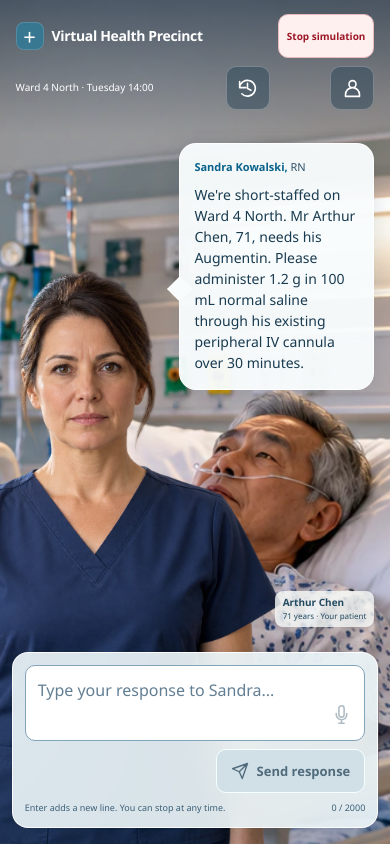
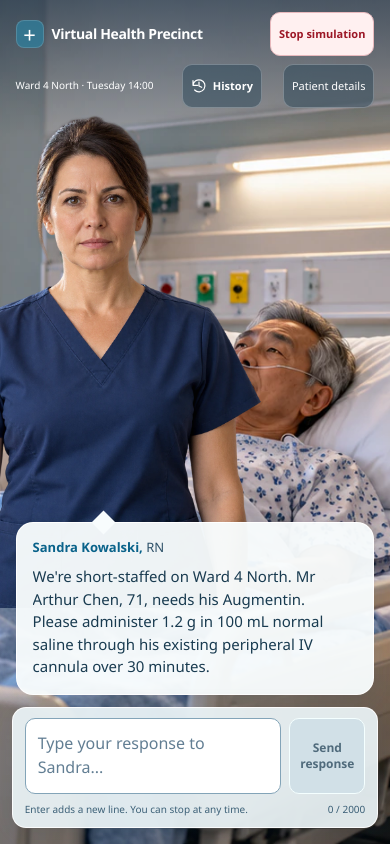
Before and after one commit to RJLaursen/COSC2408-GroupProject, a Next.js app: page / in a window 390 px wide. Built offline with nearby package versions, Linux system fonts and the light colour scheme.

Commit message:
feat: refine simulation flow and educational outcomes

```diff
--- a/app/globals.css
+++ b/app/globals.css
@@ -39,12 +39,12 @@ h1, h2, h3, p {
 
 .application-shell {
   position: relative;
-  min-height: 100dvh;
+  min-height: var(--available-height, 100dvh);
 }
 
 .simulation-stage {
   position: relative;
-  height: 100dvh;
+  height: var(--available-height, 100dvh);
   min-height: 580px;
   overflow: hidden;
   isolation: isolate;
@@ -632,7 +632,7 @@ textarea::placeholder {
   inset: 0;
   width: min(450px, 100%);
   max-width: none;
-  height: 100dvh;
+  height: var(--available-height, 100dvh);
   max-height: none;
   margin: 0 0 0 auto;
   padding: 0;
@@ -767,14 +767,85 @@ textarea::placeholder {
 }
 
 .conclusion-card {
+  display: flex;
+  flex-direction: column;
   width: min(100%, 36rem);
   max-height: 100%;
-  overflow-y: auto;
-  padding: 2rem;
+  overflow: hidden;
   background: #f8fcfdfa;
   border: 1px solid #fff;
   border-radius: 22px;
   box-shadow: 0 12px 40px #102b4138;
+}
+
+.outcome-content {
+  min-height: 0;
+  overflow-y: auto;
+  overscroll-behavior: contain;
+  padding: 2rem;
+}
+
+.outcome-content:focus-visible {
+  outline-offset: -4px;
+}
+
+.outcome-actions {
+  flex-shrink: 0;
+  padding: 1rem 2rem;
+  border-top: 1px solid var(--line);
+}
+
+.outcome-actions .button-primary {
+  min-height: 44px;
+  font-size: 0.875rem;
+}
+
+.conclusion-card blockquote {
+  margin: 1rem 0;
+  padding: 0.75rem 1rem;
+  border-left: 3px solid #7fa9b8;
+  background: #eaf3f6;
+  font-size: 0.875rem;
+}
+
+.coercion-note {
+  padding: 0.75rem;
+  border: 1px solid var(--line);
+  border-radius: 8px;
+  background: #edf4f7;
+}
+
+.learning-resources {
+  margin-top: 1.25rem;
+  padding-top: 1rem;
+  border-top: 1px solid var(--line);
+}
+
+.learning-resources h3 {
+  font-size: 1rem;
+}
+
+.conclusion-card section.learning-resources p {
+  color: var(--muted);
+  font-size: 0.75rem;
+  margin-top: 0.375rem;
+}
+
+.learning-resources ul {
+  list-style: none;
+  padding: 0;
+  margin: 0.5rem 0 0;
+}
+
+.learning-resources a {
+  display: flex;
+  align-items: center;
+  min-height: 44px;
+  padding: 0.375rem 0;
+  color: #125778;
+  font-size: 0.8125rem;
+  text-underline-offset: 3px;
+  overflow-wrap: anywhere;
 }
 
 .conclusion-card h2 {
@@ -879,18 +950,18 @@ textarea::placeholder {
 
 @media (max-width: 600px) {
   .simulation-stage {
-    min-height: 520px;
+    min-height: 0;
   }
   .application-header {
     display: grid;
-    grid-template-columns: 1fr auto auto auto;
+    grid-template-columns: minmax(0, 1fr) auto auto;
     left: 4%;
     right: 4%;
     gap: 0.5rem;
-    padding: 0.875rem 0;
+    padding: 0.75rem 0;
   }
   .application-brand {
-    grid-column: 1 / 4;
+    grid-column: 1 / 3;
     grid-row: 1;
   }
   .brand-mark {
@@ -903,146 +974,136 @@ textarea::placeholder {
     font-size: 0.875rem;
   }
   .ward-label {
-    grid-column: 1 / 3;
+    grid-column: 1;
     grid-row: 2;
     padding: 0;
     border: 0;
     font-size: 0.625rem;
+    white-space: normal;
   }
   .hud-controls {
     display: contents;
   }
   .history-button {
-    grid-column: 3;
+    grid-column: 2;
     grid-row: 2;
-    width: 44px;
     padding: 0.5rem;
+    font-size: 0.6875rem;
+    gap: 0.375rem;
   }
-  .history-button span {
-    position: absolute;
-    width: 1px;
-    height: 1px;
-    overflow: hidden;
-    clip-path: inset(50%);
+  .history-button .ui-icon {
+    width: 16px;
+    height: 16px;
   }
   .patient-information {
-    grid-column: 4;
+    grid-column: 3;
     grid-row: 2;
     position: static;
     justify-self: end;
   }
   .patient-information summary {
-    width: 44px;
     padding: 0.5rem;
     justify-content: center;
+    font-size: 0.6875rem;
   }
-  .patient-information summary > span {
-    position: absolute;
-    width: 1px;
-    height: 1px;
-    overflow: hidden;
-    clip-path: inset(50%);
+  .patient-information summary .ui-icon, .details-toggle {
+    display: none;
   }
   .patient-information-content {
     top: 100%;
     right: 0;
     width: min(320px, 100%);
-    max-height: calc(100dvh - 10rem);
+    max-height: calc(var(--available-height, 100dvh) - 8rem);
   }
   .hud-controls > .button-stop {
-    grid-column: 4;
+    grid-column: 3;
     grid-row: 1;
     padding: 0.5rem;
-    font-size: 0.625rem;
+    font-size: 0.6875rem;
   }
   .hud-controls > .button-stop .stop-symbol {
     display: none;
   }
   .sandra-art {
-    left: -28%;
-    height: 70%;
+    left: -19%;
+    top: 12%;
+    bottom: auto;
+    height: 60%;
   }
   .ward-background {
     object-position: 78% top;
   }
   .ward-background-frame {
-    height: 130%;
+    height: 100%;
   }
   .speech-bubble {
-    left: 46%;
-    top: 17%;
-    width: 50%;
-    padding: 0.875rem;
+    left: 4%;
+    top: auto;
+    bottom: calc(var(--composer-height, 110px) + 1.75rem);
+    width: 92%;
+    padding: 0.875rem 1rem;
     border-radius: 17px;
   }
   .speech-bubble::before {
-    left: -9px;
-    top: clamp(42px, 60%, 136px);
+    left: 22%;
+    top: -9px;
     width: 17px;
     height: 17px;
+    border: 0;
   }
   .speech-heading {
     gap: 0.25rem;
     margin-bottom: 0.5rem;
   }
   .speech-heading h2 {
-    font-size: 0.6875rem;
+    font-size: 0.8125rem;
   }
   .speech-heading > span {
     display: none;
   }
   .speech-content {
-    font-size: 0.875rem;
+    font-size: 0.9375rem;
     line-height: 1.5;
-    max-height: 23dvh;
+    max-height: min(18dvh, calc(var(--available-height, 100dvh) * 0.18));
   }
-  .scene-patient-label {
-    top: 70%;
-    right: 4%;
-    font-size: 0.625rem;
-    padding: 0.25rem 0.5rem;
-  }
-  .scene-patient-label span {
-    font-size: 0.5rem;
+  .scene-patient-label, .student-avatar, .microphone-placeholder {
+    display: none;
   }
   .response-form {
     left: 3%;
     right: 3%;
     bottom: max(1rem, env(safe-area-inset-bottom));
-    padding: 0.75rem;
-    border-radius: 16px;
+    padding: 0.625rem 0.75rem;
+    border-radius: 14px;
   }
   .composer-row {
-    flex-wrap: wrap;
+    flex-wrap: nowrap;
+    align-items: stretch;
     gap: 0.5rem;
   }
-  .student-avatar {
-    display: none;
-  }
   .composer-input {
-    flex-basis: 100%;
     padding: 0.25rem;
     border-radius: 10px;
   }
   textarea {
-    min-height: 3.5rem;
-    max-height: min(8rem, 22dvh);
+    min-height: 3.25rem;
+    max-height: min(7rem, 22dvh);
     padding: 0.5rem;
   }
-  .button-primary {
-    margin-left: auto;
-    min-height: 44px;
-    padding: 0.5rem 0.875rem;
-    font-size: 0.8125rem;
+  .composer-row .button-primary {
+    margin: 0;
+    width: 76px;
+    min-height: 50px;
+    padding: 0.5rem;
+    font-size: 0.75rem;
     border-radius: 10px;
   }
-  .button-primary .ui-icon {
-    width: 18px;
-    height: 18px;
+  .composer-row .button-primary .ui-icon {
+    display: none;
   }
   .response-help {
     padding: 0.5rem 0 0;
-    font-size: 0.5625rem;
+    font-size: 0.625rem;
     gap: 0.5rem;
   }
   .retry-notice {
@@ -1050,11 +1111,7 @@ textarea::placeholder {
     padding: 0.625rem;
   }
   .student-utterance {
-    max-width: 48%;
-    right: 4%;
-    bottom: 25%;
-    font-size: 0.75rem;
-    max-height: 80px;
+    display: none;
   }
   .history-drawer {
     width: 100%;
@@ -1065,8 +1122,40 @@ textarea::placeholder {
   .history-log {
     padding: 1rem;
   }
-  .conclusion-card {
-    padding: 1.5rem;
+  .outcome-region:not(:empty) {
+    padding-top: 7.25rem;
+    padding-bottom: 1rem;
+  }
+  .outcome-content {
+    padding: 1.25rem;
+  }
+  .outcome-actions {
+    padding: 0.75rem 1.25rem;
+  }
+  .outcome-actions .button-primary {
+    width: 100%;
+  }
+}
+
+@media (max-width: 600px) and (max-height: 650px) {
+  .sandra-art {
+    left: -4%;
+  }
+  .application-header {
+    padding: 0.375rem 0;
+    gap: 0.25rem;
+  }
+  .speech-content {
+    max-height: 13dvh;
+  }
+  .speech-bubble {
+    padding: 0.625rem 0.875rem;
+  }
+  .speech-heading {
+    margin-bottom: 0.25rem;
+  }
+  .response-help {
+    font-size: 0.5625rem;
   }
 }
 
--- /dev/null
+++ b/app/outcome-panel.tsx
@@ -0,0 +1,90 @@
+import type { RefObject } from "react";
+import type { ScenarioState } from "@/lib/scenario";
+import { learningResources } from "@/lib/learning-resources";
+
+type Props = {
+  state: ScenarioState;
+  agreedAfterRefusal: boolean;
+  headingRef: RefObject<HTMLHeadingElement | null>;
+  onRestart: () => void;
+};
+
+export default function OutcomePanel({ state, agreedAfterRefusal, headingRef, onRestart }: Props) {
+  if (state !== "YES_OUTCOME" && state !== "NO_OUTCOME" && state !== "EXIT") return null;
+  const title = state === "YES_OUTCOME" ? "You agreed to the task" :
+    state === "NO_OUTCOME" ? "You maintained your boundary" : "Simulation stopped";
+
+  return (
+    <section className="conclusion-card" aria-labelledby="outcome-heading">
+      <div className="outcome-content" tabIndex={0} aria-label="Outcome feedback">
+        <p className="eyebrow">{state === "EXIT" ? "Conversation ended" : "Simulation complete · Reflection"}</p>
+        <h2 id="outcome-heading" ref={headingRef} tabIndex={-1}>{title}</h2>
+        {state === "YES_OUTCOME" && (
+          <>
+            <p>
+              In this scenario, you had not been clinically assessed or authorised
+              to administer IV medication independently. Agreeing to Sandra&apos;s
+              request would mean acting outside your authorised scope and could
+              put Mr Chen at risk of medication-related harm.
+            </p>
+            {agreedAfterRefusal && (
+              <p className="coercion-note">
+                You initially refused, then agreed as the pressure continued.
+                Holding a boundary with a senior colleague can be difficult;
+                your initial concern still mattered.
+              </p>
+            )}
+            <p>
+              This exercise is an opportunity to practise, not a judgement of you.
+              A respectful refusal could be:
+            </p>
+            <blockquote>
+              &ldquo;Sandra, I want to help, but I am not assessed or authorised to
+              administer IV medication independently. I cannot take on this task.
+              Is there another way I can help?&rdquo;
+            </blockquote>
+            <p>
+              Before taking on a task you are not authorised to perform, pause and
+              contact your clinical facilitator or placement coordinator. Discuss
+              the request and any pressure you experienced, and seek guidance and support.
+            </p>
+          </>
+        )}
+        {state === "NO_OUTCOME" && (
+          <>
+            <p>
+              You maintained a professional boundary despite pressure. In this
+              scenario, the task was outside your assessed and authorised scope.
+              Declining it helps protect the patient and supports safe practice.
+            </p>
+            <p>
+              Afterwards, make a factual record of the request, your response and
+              the relevant circumstances using your placement&apos;s approved
+              documentation or reporting process. Raise the incident with your
+              clinical facilitator or placement coordinator and seek support
+              with the next steps.
+            </p>
+          </>
+        )}
+        {state === "EXIT" ? (
+          <p>You have left the conversation. You can take a break or close this page whenever you are ready.</p>
+        ) : (
+          <section className="learning-resources" aria-labelledby="learning-heading">
+            <h3 id="learning-heading">Further learning</h3>
+            <p>Official public resources. Links open in a new tab.</p>
+            <ul>
+              {learningResources.map((resource) => (
+                <li key={resource.href}>
+                  <a href={resource.href} target="_blank" rel="noopener noreferrer">{resource.label}</a>
+                </li>
+              ))}
+            </ul>
+          </section>
+        )}
+      </div>
+      <div className="outcome-actions">
+        <button className="button-primary" type="button" onClick={onRestart}>Restart simulation</button>
+      </div>
+    </section>
+  );
+}
--- a/app/page.tsx
+++ b/app/page.tsx
@@ -17,12 +17,23 @@ import {
 import SandraReply from "./sandra-reply";
 import WardScene, { expressionForState, type SandraExpression } from "./ward-scene";
 import UiIcon from "./ui-icon";
+import OutcomePanel from "./outcome-panel";
 
 type Conversation = {
   state: ScenarioState;
   messages: Message[];
   expression: SandraExpression;
+  agreedAfterRefusal: boolean;
 };
+
+function initialConversation(): Conversation {
+  return {
+    state: "INITIAL_REQUEST",
+    messages: [{ speaker: "Sandra", text: sandraDialogue.INITIAL_REQUEST }],
+    expression: "neutral",
+    agreedAfterRefusal: false,
+  };
+}
 
 // Presentation only: the API starts immediately and Stop cancels this short wait.
 function waitForPresentation(milliseconds: number, signal: AbortSignal) {
@@ -39,16 +50,17 @@ function waitForPresentation(milliseconds: number, signal: AbortSignal) {
 }
 
 export default function Home() {
-  const [conversation, setConversation] = useState<Conversation>({
-    state: "INITIAL_REQUEST",
-    messages: [{ speaker: "Sandra", text: sandraDialogue.INITIAL_REQUEST }],
-    expression: "neutral",
-  });
+  const [conversation, setConversation] = useState<Conversation>(initialConversation);
   const [response, setResponse] = useState("");
   const [isLoading, setIsLoading] = useState(false);
   const [revealingReply, setRevealingReply] = useState<string | null>(null);
   const [failedTurn, setFailedTurn] = useState<{ text: string; history: Message[] } | null>(null);
   const pendingRequest = useRef<AbortController | null>(null);
+  const requestTimeout = useRef<number | null>(null);
+  const restartFocus = useRef(false);
+  const applicationShell = useRef<HTMLDivElement | null>(null);
+  const sceneStage = useRef<HTMLElement | null>(null);
+  const responseForm = useRef<HTMLFormElement | null>(null);
   const responseInput = useRef<HTMLTextAreaElement | null>(null);
   const conversationLog = useRef<HTMLOListElement | null>(null);
   const historyDialog = useRef<HTMLDialogElement | null>(null);
@@ -65,10 +77,40 @@ export default function Home() {
   const latestSandraIndex = conversation.messages.lastIndexOf(latestSandra);
   const latestStudent = conversation.messages.findLast((message) => message.speaker === "You");
 
-  useEffect(() => () => {
+  const cancelPendingTurn = useCallback(() => {
     pendingRequest.current?.abort();
     pendingRequest.current = null;
+    if (requestTimeout.current !== null) window.clearTimeout(requestTimeout.current);
+    requestTimeout.current = null;
   }, []);
+
+  useEffect(() => () => cancelPendingTurn(), [cancelPendingTurn]);
+
+  useEffect(() => {
+    const viewport = window.visualViewport;
+    function updateHeight() {
+      if (!viewport || viewport.scale === 1) {
+        applicationShell.current?.style.setProperty("--available-height", `${viewport?.height ?? window.innerHeight}px`);
+      }
+    }
+    updateHeight();
+    viewport?.addEventListener("resize", updateHeight);
+    window.addEventListener("resize", updateHeight);
+    return () => {
+      viewport?.removeEventListener("resize", updateHeight);
+      window.removeEventListener("resize", updateHeight);
+    };
+  }, []);
+
+  useEffect(() => {
+    const form = responseForm.current;
+    if (!active || !form) return;
+    const observer = new ResizeObserver(() => {
+      sceneStage.current?.style.setProperty("--composer-height", `${form.getBoundingClientRect().height}px`);
+    });
+    observer.observe(form);
+    return () => observer.disconnect();
+  }, [active]);
 
   useEffect(() => {
     const input = responseInput.current;
@@ -85,6 +127,9 @@ export default function Home() {
       historyDialog.current?.close();
       outcomeHeading.current?.focus({ preventScroll: true });
       outcomeHeading.current?.scrollIntoView({ block: "nearest" });
+    } else if (restartFocus.current) {
+      responseInput.current?.focus({ preventScroll: true });
+      restartFocus.current = false;
     } else if (!isBusy && restoreFocus.current && document.activeElement === document.body) {
       (failedTurn ? retryButton.current : responseInput.current)?.focus({ preventScroll: true });
     }
@@ -150,6 +195,7 @@ export default function Home() {
 
     // Allow the bounded model attempts to finish, but never leave the input stuck.
     const timeout = window.setTimeout(() => controller.abort(), 90000);
+    requestTimeout.current = timeout;
     try {
       const response = await fetch("/api/conversation", {
         method: "POST",
@@ -180,6 +226,7 @@ export default function Home() {
         const nextState = getNextState(current.state, result.classification);
         return {
           state: nextState,
+          agreedAfterRefusal: nextState === "YES_OUTCOME" && current.state !== "INITIAL_REQUEST",
           // Terminal overlays retain the last active expression.
           expression: isActiveState(nextState) ? expressionForState(nextState) : current.expression,
           messages: isActiveState(nextState)
@@ -191,6 +238,7 @@ export default function Home() {
       if (pendingRequest.current === controller) setFailedTurn({ text, history });
     } finally {
       window.clearTimeout(timeout);
+      if (requestTimeout.current === timeout) requestTimeout.current = null;
       if (pendingRequest.current === controller) {
         pendingRequest.current = null;
         setIsLoading(false);
@@ -199,8 +247,7 @@ export default function Home() {
   }
 
   function handleExit() {
-    pendingRequest.current?.abort();
-    pendingRequest.current = null;
+    cancelPendingTurn();
     setIsLoading(false);
     setRevealingReply(null);
     setFailedTurn(null);
@@ -211,8 +258,23 @@ export default function Home() {
     setResponse("");
   }
 
+  function handleRestart() {
+    cancelPendingTurn();
+    historyDialog.current?.close();
+    setIsLoading(false);
+    setRevealingReply(null);
+    setFailedTurn(null);
+    setResponse("");
+    setScrolledUp(false);
+    followLatest.current = true;
+    lastScrollTop.current = 0;
+    restoreFocus.current = false;
+    restartFocus.current = true;
+    setConversation(initialConversation());
+  }
+
   return (
-    <div className={`application-shell${active ? "" : " simulation-ended"}`}>
+    <div ref={applicationShell} className={`application-shell${active ? "" : " simulation-ended"}`}>
       <a className="skip-link" href="#conversation-panel">Skip to Sandra&apos;s dialogue</a>
       <header className="application-header">
         <div className="application-brand">
@@ -258,7 +320,7 @@ export default function Home() {
         </div>
       </header>
 
-      <main className="simulation-stage">
+      <main className="simulation-stage" ref={sceneStage}>
         <WardScene expression={conversation.expression} />
         <div className="scene-scrim" aria-hidden="true" />
         <p className="scene-patient-label">Arthur Chen <span>71 years &middot; Your patient</span></p>
@@ -287,7 +349,7 @@ export default function Home() {
           )}
 
           {active && (
-            <form className="response-form" onSubmit={handleSubmit}>
+            <form className="response-form" ref={responseForm} onSubmit={handleSubmit}>
               <label className="sr-only" htmlFor="response">Your response to Sandra</label>
               <div className="composer-row">
                 <span className="student-avatar" aria-hidden="true">You</span>
@@ -329,48 +391,13 @@ export default function Home() {
         <p className="sr-only" role="status">{isLoading ? "Sandra is responding..." : ""}</p>
 
         <div className="outcome-region">
-          {conversation.state === "YES_OUTCOME" && (
-            <section className="conclusion-card" aria-labelledby="outcome-heading">
-              <p className="eyebrow">Simulation complete · Reflection</p>
-              <h2 id="outcome-heading" ref={outcomeHeading} tabIndex={-1}>You agreed to the task</h2>
-              <p>
-                The conversation has ended. In this scenario, you were not
-                authorised to administer IV medication independently. Agreeing to
-                the request would place you outside your scope and could put the
-                patient at risk.
-              </p>
-              <p>
-                Pressure from a senior colleague can make responding difficult.
-                Reflect on how you could maintain your professional boundary and
-                raise the concern with your clinical facilitator or placement
-                supervisor.
-              </p>
-            </section>
-          )}
-          {conversation.state === "NO_OUTCOME" && (
-            <section className="conclusion-card" aria-labelledby="outcome-heading">
-              <p className="eyebrow">Simulation complete · Reflection</p>
-              <h2 id="outcome-heading" ref={outcomeHeading} tabIndex={-1}>You maintained your boundary</h2>
-              <p>
-                The conversation has ended. You continued to decline a task outside
-                your authorised scope despite pressure. Maintaining this boundary
-                supports patient safety.
-              </p>
-              <p>
-                Consider how you would raise the concern with your clinical
-                facilitator or placement supervisor and seek appropriate support.
-              </p>
-            </section>
-          )}
-          {conversation.state === "EXIT" && (
-            <section className="conclusion-card" aria-labelledby="outcome-heading">
-              <p className="eyebrow">Conversation ended</p>
-              <h2 id="outcome-heading" ref={outcomeHeading} tabIndex={-1}>Simulation stopped</h2>
-              <p>
-                You have left the conversation. You can take a break or close this
-                page whenever you are ready.
-              </p>
-            </section>
+          {!active && (
+            <OutcomePanel
+              state={conversation.state}
+              agreedAfterRefusal={conversation.agreedAfterRefusal}
+              headingRef={outcomeHeading}
+              onRestart={handleRestart}
+            />
           )}
         </div>
       </main>
--- /dev/null
+++ b/lib/learning-resources.ts
@@ -0,0 +1,16 @@
+// Official public destinations verified on 25 October 2026.
+// Add RMIT course resources here only when the team/client supplies approved URLs.
+export const learningResources = [
+  {
+    label: "NMBA Registered nurse standards for practice",
+    href: "https://www.nursingmidwiferyboard.gov.au/Codes-Guidelines-Statements/Professional-standards/registered-nurse-standards-for-practice",
+  },
+  {
+    label: "Medication Safety Standard — Australian Commission",
+    href: "https://www.safetyandquality.gov.au/national-standards/nsqhs-standards/medication-safety-standard",
+  },
+  {
+    label: "NMBA Code of conduct for nurses (PDF)",
+    href: "https://www.nursingmidwiferyboard.gov.au/documents/default.aspx?record=WD17%2f23850&dbid=AP&chksum=L8j874hp3DTlC1Sj4klHag%3d%3d",
+  },
+];
```
Also changed, not shown: lib/conversation-prompts.ts (+5 -4 lines), 2 other files (tests, documents, lock files or other folders).
